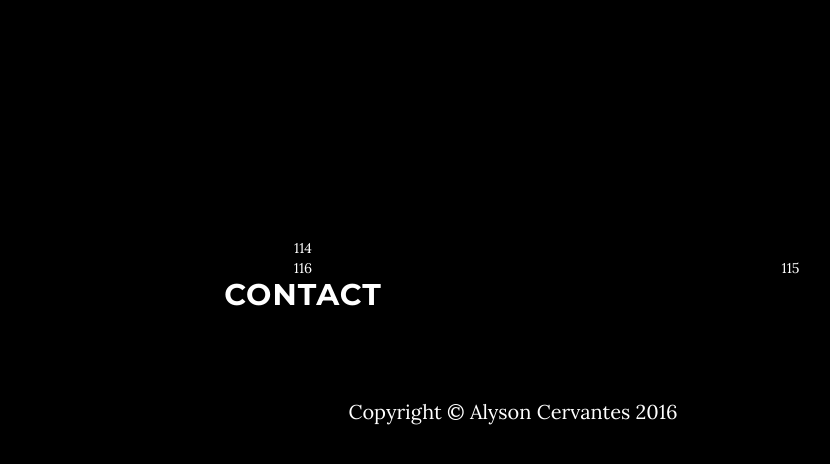
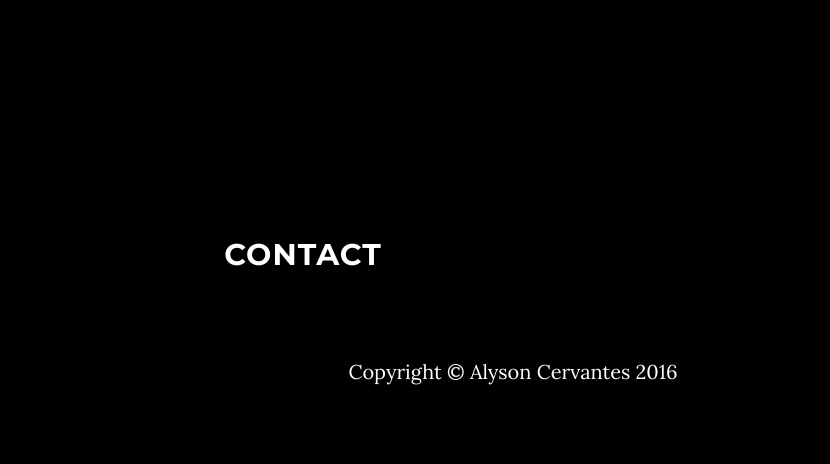
Before and after one commit to alyc07/alyc07.github.io, a website: page index.html in a window 1280 px wide. Shown: the part 2432-2896 px from the top of the page, without its empty margins (337-1167 px from the left). After the commit the page ends 2870 px from the top, so only its background shows below. Drawn offline with nearby package versions, Linux system fonts and the light colour scheme.

Commit message:
Update index.html

```diff
--- a/index.html
+++ b/index.html
@@ -134,9 +134,9 @@
 
     <!-- Map Section -->
     <section id="contact" class="container content-section text-center">
-114         <div class="row">
-115             <div class="col-lg-8 col-lg-offset-2">
-116                 <h2>Contact</h2>
+         <div class="row">
+             <div class="col-lg-8 col-lg-offset-2">
+                 <h2>Contact</h2>
 
 
     <!-- Footer -->
```
